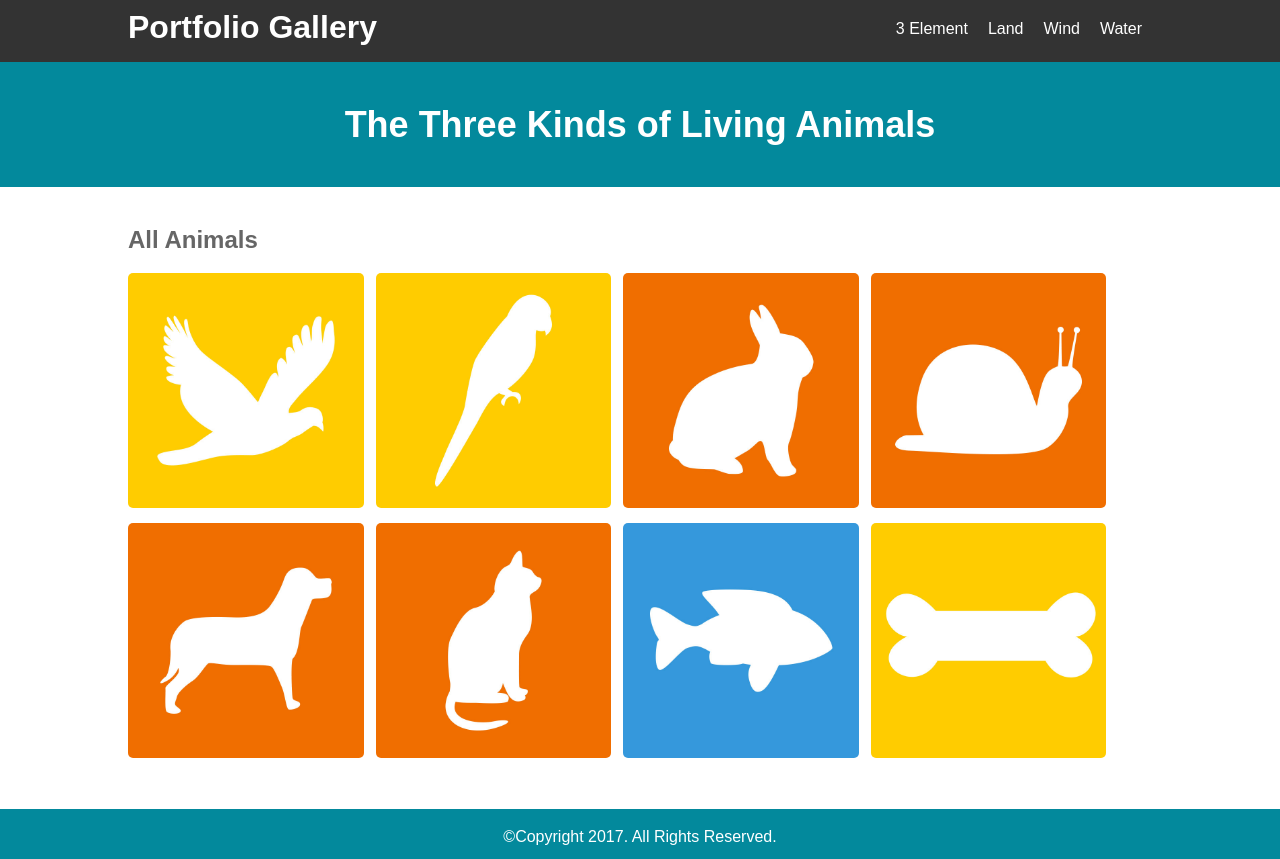
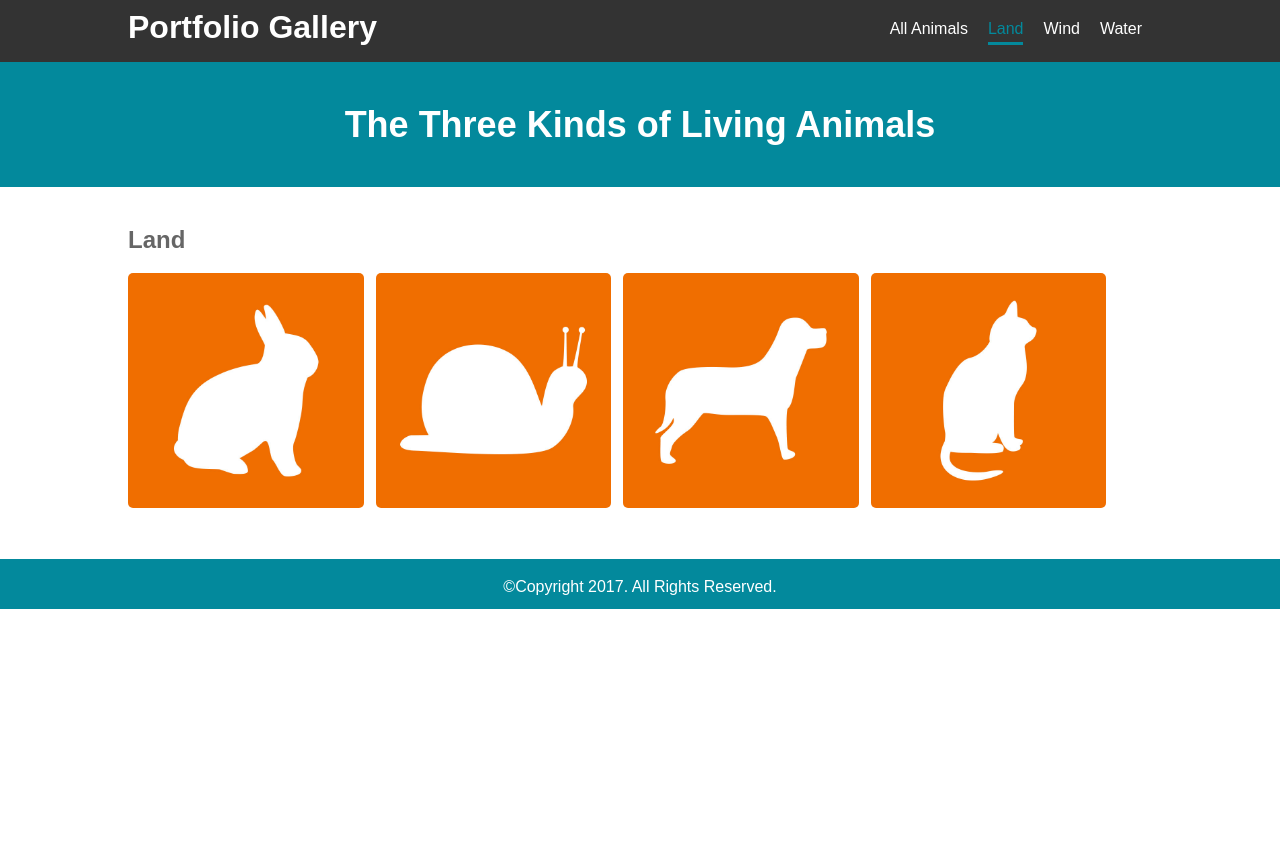
Before and after one commit to louierosero/jQuery_Portfolio_Gallery, a plain HTML site: page index.html in a window 1280 px wide. Both pictures are taken after a click on the link "Land". After the commit the page ends 800 px from the top, so only its background shows below. Drawn offline with Linux system fonts and the light colour scheme.

Commit message:
Commit 2
Updating the IMG, HTML and JS files.

```diff
--- a/index.html
+++ b/index.html
@@ -11,7 +11,7 @@
 				<h1 class="logo">Portfolio Gallery</h1>
 				<nav>
 					<ul>
-						<li><a href="#">3 Element</a></li>
+						<li><a href="#">All Animals</a></li>
 						<li><a href="#">Land</a></li>
 						<li><a href="#">Wind</a></li>
 						<li><a href="#">Water</a></li>
@@ -28,14 +28,18 @@
 			<div class="container">
 				<h1 id="heading">All Animals</h1>
 				<ul id="gallery">
-					<li><a href="#"><img src="img/1-BIRD.jpg" alt="Bird" /></a></li>
-					<li><a href="#"><img src="img/2-PARROT.jpg" alt="Parrot" /></a></li>
-					<li><a href="#"><img src="img/3-RABBIT.jpg" alt="Rabbit" /></a></li>
-					<li><a href="#"><img src="img/4-SNAIL.jpg" alt="Snail" /></a></li>
-					<li><a href="#"><img src="img/5-DOG.jpg" alt="Dog" /></a></li>
-					<li><a href="#"><img src="img/6-CAT.jpg" alt="Cat" /></a></li>
-					<li><a href="#"><img src="img/7-FISH.jpg" alt="Fish" /></a></li>
-					<li><a href="#"><img src="img/8-BONE.jpg" alt="Bone" /></a></li>
+					<li class="wind"><a href="#"><img src="img/1-BIRD.jpg" alt="Bird" /></a></li>
+					<li class="wind"><a href="#"><img src="img/2-PARROT.jpg" alt="Parrot" /></a></li>
+					<li class="land"><a href="#"><img src="img/3-RABBIT.jpg" alt="Rabbit" /></a></li>
+					<li class="land"><a href="#"><img src="img/4-SNAIL.jpg" alt="Snail" /></a></li>
+					<li class="land"><a href="#"><img src="img/5-DOG.jpg" alt="Dog" /></a></li>
+					<li class="land"><a href="#"><img src="img/6-CAT.jpg" alt="Cat" /></a></li>
+					<li class="water"><a href="#"><img src="img/7-FISH.jpg" alt="Fish" /></a></li>
+					<li class="wind"><a href="#"><img src="img/8-OWL.jpg" alt="Owl" /></a></li>
+					<li class="water"><a href="#"><img src="img/9-OCTOPUS.jpg" alt="Octopus" /></a></li>
+					<li class="water"><a href="#"><img src="img/10-CRAB.jpg" alt="Carb" /></a></li>
+					<li class="wind"><a href="#"><img src="img/11-FLAMINGO.jpg" alt="Flamingo" /></a></li>
+					<li class="water"><a href="#"><img src="img/12-SHELL.jpg" alt="Shell" /></a></li>
 				</ul>
 			</div>
 		</section>
--- a/js/script.js
+++ b/js/script.js
@@ -0,0 +1,29 @@
+$(document).ready(function() {
+	$('nav a').on('click', function() {
+
+		// Current Class Assignment
+		$('nav li.current').removeClass('current');
+		$(this).parent().addClass('current');
+
+		//  Set Heading Text
+		$('h1#heading').text($(this).text());
+
+		// Get and Filter Link Text
+		var category = $(this).text().toLowerCase().replace(' ','-');
+
+		// Remove Hidden Class if 'All Animals' is selected
+		if (category == 'all-animals') {
+			$('ul#gallery li.hidden').fadeIn('slow').removeClass('hidden');
+		} else {
+			$('ul#gallery li').each(function() {
+				if (!$(this).hasClass(category)) {
+					$(this).hide().addClass('hidden');
+				} else {
+					$(this).fadeIn('slow').removeClass('hidden');
+				}
+			});
+		}
+		// Stop Link Behaviour
+		return false;
+	});
+});
```
Also changed, not shown: img/10-CRAB.jpg (added), img/11-FLAMINGO.jpg (added), img/12-SHELL.jpg (added), img/8-OWL.jpg (added), img/9-OCTOPUS.jpg (added).
